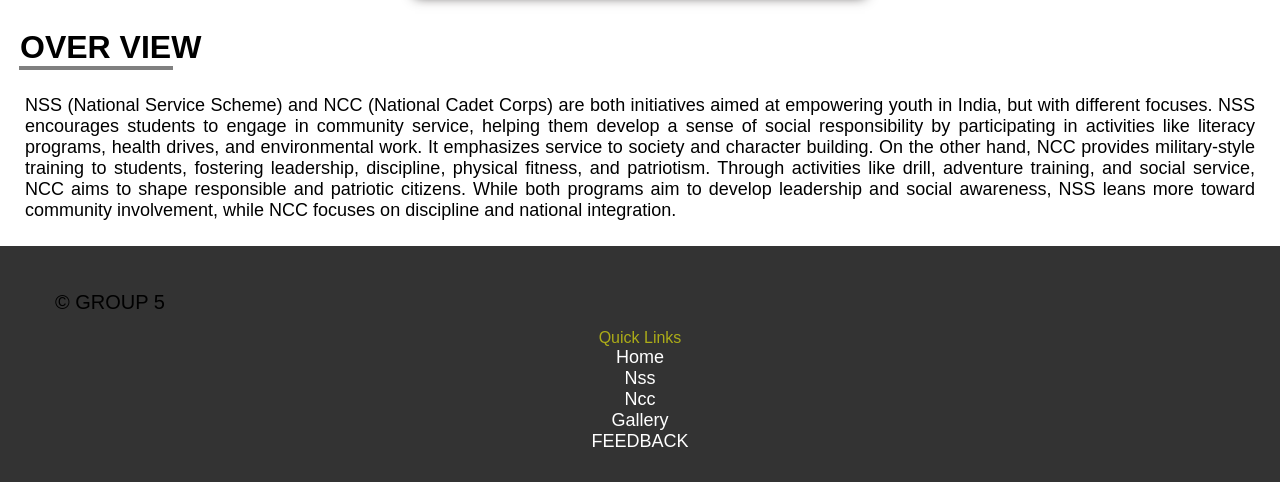
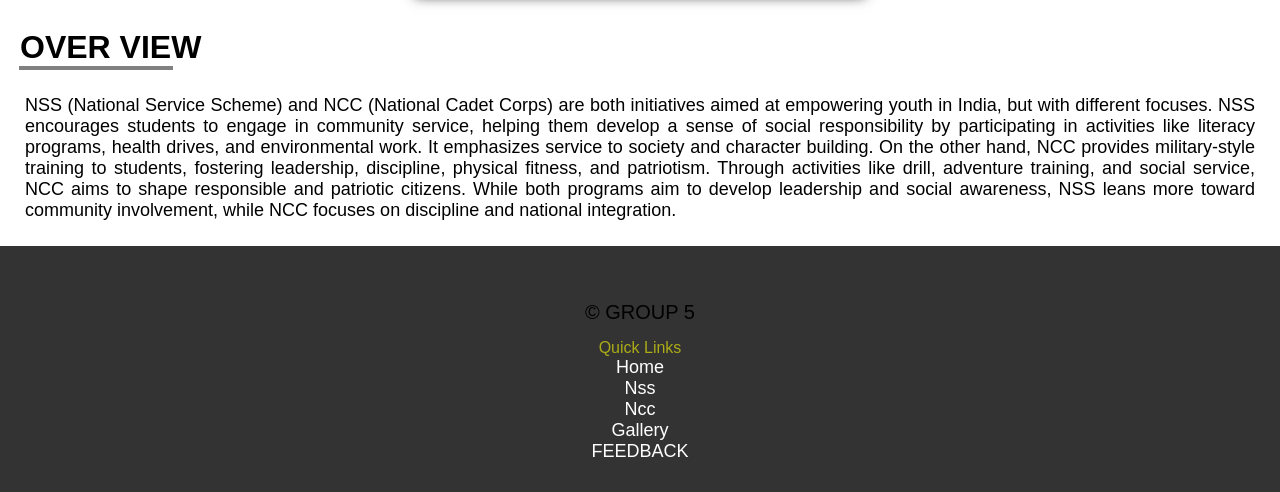
Before and after one commit to noeljais/mozilla, a plain HTML site: page index.html in a window 1280 px wide. Shown: the part 881-1373 px from the top of the page. Drawn offline with Linux system fonts and the light colour scheme.

Commit message:
Update index.html

```diff
--- a/index.html
+++ b/index.html
@@ -37,7 +37,7 @@
         <p>NSS (National Service Scheme) and NCC (National Cadet Corps) are both initiatives aimed at empowering youth in India, but with different focuses. NSS encourages students to engage in community service, helping them develop a sense of social responsibility by participating in activities like literacy programs, health drives, and environmental work. It emphasizes service to society and character building. On the other hand, NCC provides military-style training to students, fostering leadership, discipline, physical fitness, and patriotism. Through activities like drill, adventure training, and social service, NCC aims to shape responsible and patriotic citizens. While both programs aim to develop leadership and social awareness, NSS leans more toward community involvement, while NCC focuses on discipline and national integration.</p>
         <footer class="footer">
             <div class="footer-content">
-                <p style="margin:auto">&copy; GROUP 5</p>
+                <p style="text-align:center;">&copy; GROUP 5</p>
                 <ul>
                     <li style="color: rgba(245, 245, 8, 0.623);">Quick Links</li>
                     <li><a href="index.html">Home</a></li>
```
